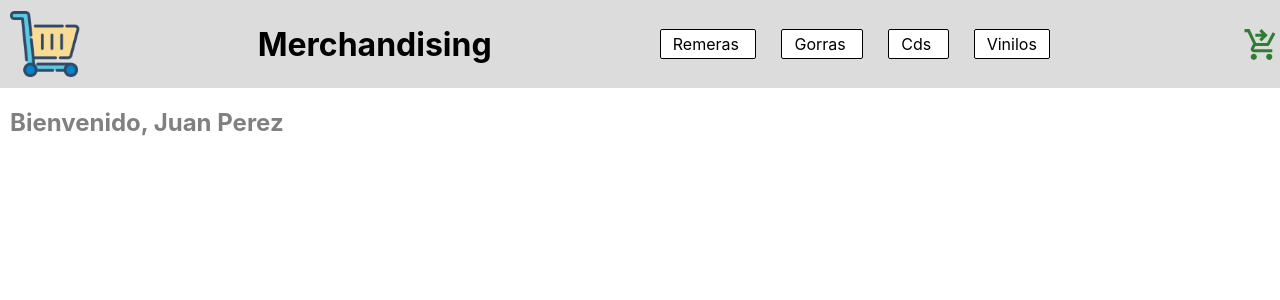
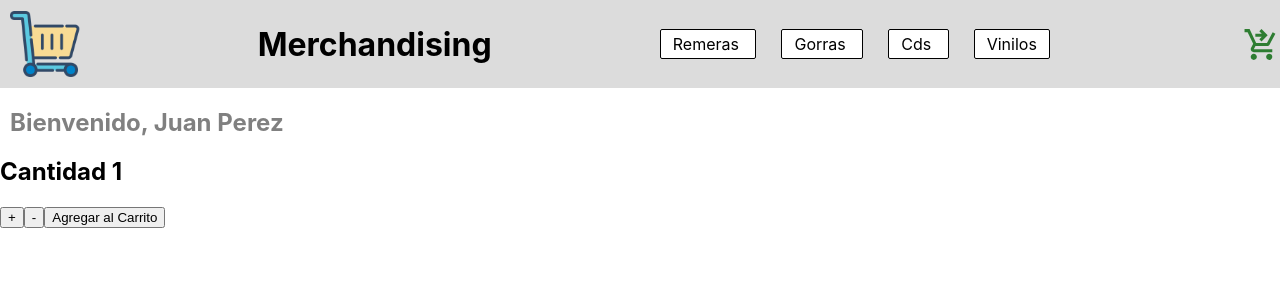
Before and after one commit to Ezeklausing/ecommerce-react, a React (Create React App) app: page / in a window 1280 px wide. Shown: the top 300 px of the page. Built offline with nearby package versions, Linux system fonts and the light colour scheme.

Commit message:
Agrego componente ItemCount + sweetAlert

```diff
--- a/package.json
+++ b/package.json
@@ -13,6 +13,7 @@
     "react": "^18.2.0",
     "react-dom": "^18.2.0",
     "react-scripts": "5.0.1",
+    "sweetalert2": "^11.5.1",
     "web-vitals": "^2.1.4"
   },
   "scripts": {
--- a/src/App.js
+++ b/src/App.js
@@ -2,15 +2,21 @@ import React from "react";
 import "./App.css"
 import Navbar from "./Components/Navbar/Navbar";
 import ItemListContainer from "./Components/ItemListContainer/ItemListContainer";
+import {ItemCount} from "./Components/ItemCount/ItemCount";
 
 
 const App =()=>{
     const msjeBienvenida = "Juan Perez"
 
+    const onAdd = ()=>{
+        console.log("Agregaste este item al carrito")
+    }
+
     return (
         <>
         <Navbar />
         <ItemListContainer greeting ={msjeBienvenida} ></ItemListContainer>
+        <ItemCount stock={10} initial = {1} onAdd= {onAdd}  />
         </>
     )
 
--- /dev/null
+++ b/src/Components/ItemCount/ItemCount.js
@@ -0,0 +1,53 @@
+import React, {useState} from 'react'
+import Swal from 'sweetalert2';
+
+export const ItemCount = ({stock, initial,onAdd}) => {
+
+
+    const [cantidad, setCantidad] = useState(initial);
+
+
+    const handlerClickSumar =()=>{
+        if(cantidad < stock){
+            setCantidad(cantidad +1)
+              }else{
+                Swal.fire({
+                    icon: 'error',
+                    title: 'Oops...Actualmente no tenemos stock del articulo.',
+                    text: 'Sin stock. Te avisaremos cuando haya nuevamente.',
+                    })
+        }
+    }
+    const handlerClickRestar =()=>{
+        if (cantidad > 1){
+            setCantidad(cantidad -1)
+        }
+        else{
+            Swal.fire({
+                icon: 'error',
+                title: 'Oops...La cantidad minima es 1',
+                text: 'Agrega mas items al carrito',
+              })
+        }
+
+    }
+    const handlerClickAgregar =()=>{
+        setCantidad(initial);
+        Swal.fire({
+            position: 'center',
+            icon: 'success',
+            title: 'Agregaste tus articulos al carrito',
+            showConfirmButton: false,
+            timer: 1500
+          })
+        onAdd()
+    }
+  return (
+    <div>
+        <h2>Cantidad {cantidad}</h2>
+        <button onClick={handlerClickSumar}>+</button>
+        <button onClick={handlerClickRestar}>-</button>
+        <button onClick={handlerClickAgregar}>Agregar al Carrito</button>
+    </div>
+  )
+}
--- a/src/Components/ItemListContainer/ItemListContainer.js
+++ b/src/Components/ItemListContainer/ItemListContainer.js
@@ -1,10 +1,12 @@
 import React from 'react'
 import "./ItemListContainer.css"
+
 
 
 const ItemListContainer = ({greeting}) => {
     return (
         <h2 style={{color:"grey", marginLeft: 10 }}>Bienvenido, {greeting} </h2>
+
   )
 }
 
```
Also changed, not shown: src/PruebaUsers.js (added, +9 -0 lines), 1 other file (tests, documents, lock files or other folders).
